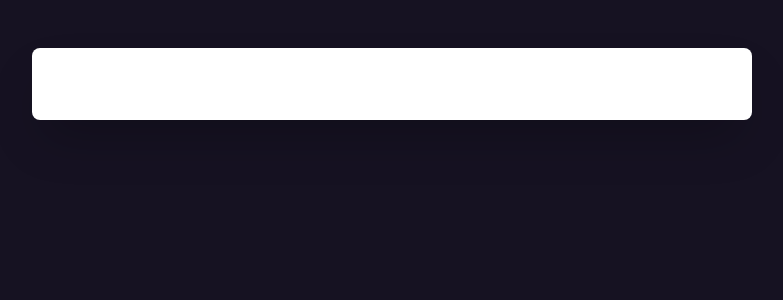
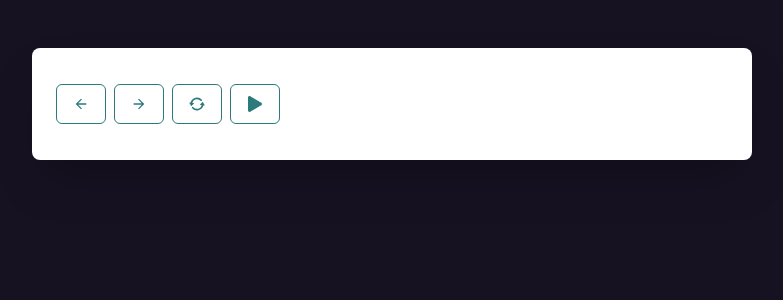
Before and after one commit to CafeinoDev/subtitube, a React (Create React App) app: page / in a window 1280 px wide. Shown: the top 300 px of the page, without its empty margins (248-1031 px from the left). Built offline with nearby package versions, Linux system fonts and the light colour scheme.

Commit message:
Added buttons
Added buttons play, prev card, next card and repeat card

```diff
--- a/package.json
+++ b/package.json
@@ -3,6 +3,7 @@
   "version": "0.1.0",
   "private": false,
   "dependencies": {
+    "@chakra-ui/icons": "^2.0.17",
     "@chakra-ui/react": "^2.4.9",
     "@emotion/react": "^11.10.5",
     "@emotion/styled": "^11.10.5",
@@ -12,6 +13,7 @@
     "framer-motion": "^9.0.2",
     "react": "^18.2.0",
     "react-dom": "^18.2.0",
+    "react-icons": "^4.7.1",
     "react-scripts": "5.0.1",
     "web-vitals": "^2.1.4"
   },
--- a/src/components/SubtitleCards.jsx
+++ b/src/components/SubtitleCards.jsx
@@ -1,5 +1,5 @@
 import React from 'react'
-import { Box, Card, CardBody, Text, Skeleton, SkeletonText } from '@chakra-ui/react'
+import { Box, Card, CardBody, Text, SkeletonText } from '@chakra-ui/react'
 
 export const SubtitleCards = ({ subtitles = [], currentSubtitle = -1 }) => {
   return (
--- a/src/components/VideoCard.jsx
+++ b/src/components/VideoCard.jsx
@@ -2,17 +2,9 @@ import {
     Box,
     Center,
     useColorModeValue,
-    Heading,
-    Text,
-    Stack,
-    Image,
   } from '@chakra-ui/react';
 import YoutubeEmbed from './YoutubeEmbed';
 import { list } from '../data/videolist';
-
-
-  const IMAGE =
-    'https://images.unsplash.com/photo-1518051870910-a46e30d9db16?ixlib=rb-1.2.1&ixid=MXwxMjA3fDB8MHxwaG90by1wYWdlfHx8fGVufDB8fHw%3D&auto=format&fit=crop&w=1350&q=80';
 
   const VideoCard = () => {
     return (
--- a/src/components/YoutubeEmbed.jsx
+++ b/src/components/YoutubeEmbed.jsx
@@ -1,9 +1,12 @@
 import React, { useEffect } from 'react';
 import PropTypes from "prop-types";
-import { Box, Center } from '@chakra-ui/react';
+import { Box, Button, Center, HStack, Icon } from '@chakra-ui/react';
+import { ArrowBackIcon, ArrowForwardIcon, RepeatIcon, TriangleDownIcon } from '@chakra-ui/icons';
+import { FaPlay, FaPause } from 'react-icons/fa'
 import { SubtitleCards } from './SubtitleCards';
 import { useYoutube } from '../hooks/useYoutube';
 import '../styles/app.css'
+
 
 const YoutubeEmbed = ({ video, width = 640, height = 360 }) => {
   const {
@@ -11,8 +14,13 @@ const YoutubeEmbed = ({ video, width = 640, height = 360 }) => {
       intervalId,
       player,
       playerLoaded,
+      repeat,
+      actualSubtitle,
+      playerState,
       handleChange
-  } = useYoutube();
+  } = useYoutube(null);
+
+
 
   useEffect(() => {
     const tag = document.createElement('script');
@@ -42,7 +50,7 @@ const YoutubeEmbed = ({ video, width = 640, height = 360 }) => {
     if (player && playerLoaded) {
       handleChange('intervalId', setInterval(() => {
         if (player.getPlayerState() === window.YT.PlayerState.PLAYING) {
-          onPlayerStateChange({ target: player });
+          onPlayerStateChange({ target: player, currentSubtitleIndex });
         }
       }, 100));
 
@@ -52,39 +60,85 @@ const YoutubeEmbed = ({ video, width = 640, height = 360 }) => {
 
 
 
+  useEffect( ()  => {
+    if(repeat && actualSubtitle >= 0 && (actualSubtitle !== currentSubtitleIndex)){
+      handleSeekTo(video.subtitles[actualSubtitle].start);
+      return;
+    }
+
+    handleChange('actualSubtitle', currentSubtitleIndex);
+  }, [currentSubtitleIndex]);
+
 
   const onPlayerReady = (event) => {
     handleChange('playerLoaded', true);
     event.target.playVideo();
+    event.target.seekTo(14);
   }
 
   const onPlayerStateChange = (event) => {
     const { target, data } = event;
-    // Data: -1 Cargado sin iniciar, 0 Terminado, 2 Paused, 1 Playing
-
-    // if(data && (data != 1 && data != 2 )){
-    //   return;
-    // }
 
     const currentTime = target.getCurrentTime();
-    const nextSubtitleIndex = video.subtitles.findIndex(subtitle => subtitle.start <= currentTime && subtitle.end > currentTime) ?? -1;
-    handleChange('lastSubtitle', currentSubtitleIndex + 1);
+    const nextSubtitleIndex = video.subtitles.findIndex(subtitle => subtitle.start <= currentTime && subtitle.end > currentTime);
+
     handleChange('currentSubtitleIndex', nextSubtitleIndex);
   }
 
+  const handleNextPrevButtons = (opt) => {
+    let currentSubtitleIndex = actualSubtitle + opt;
+
+
+    if(actualSubtitle == -1){
+      const currentTime = player.getCurrentTime();
+      if (opt === 1) {
+        currentSubtitleIndex = video.subtitles.findIndex(subtitle => subtitle.start >= currentTime);
+      } else {
+        currentSubtitleIndex = video.subtitles.findIndex((subtitle, index, subtitles) => subtitle.start <= currentTime && subtitles[index + 1]?.start > currentTime);
+      }
+    }
+
+    if(video.subtitles.length <= currentSubtitleIndex || currentSubtitleIndex < 0){
+      return;
+    }
+
+    handleChange('actualSubtitle', currentSubtitleIndex);
+    handleSeekTo(video.subtitles[currentSubtitleIndex].start);
+  }
+
   const handlePlay = () => {
-    (player.getPlayerState() != 1) ? player.playVideo() : player.pauseVideo();
+    if(player.getPlayerState() != 1) {
+      player.playVideo()
+      handleChange('playerState', true)
+    }else{
+      player.pauseVideo();
+      handleChange('playerState', false)
+    }
+  }
+
+  const handleSeekTo = (seconds) => {
+    player.seekTo(seconds);
   }
 
   return (
-    <Box>
+    <Box w='100%'>
       <Center onClick={ handlePlay } cursor='pointer'>
         <div style={{ pointerEvents: 'none' }}>
           <div id="video_player"></div>
         </div>
       </Center>
-      <Box mt={6}>
-        <SubtitleCards subtitles={ video.subtitles } currentSubtitle={ currentSubtitleIndex } />
+
+      <Box>
+        <HStack mt={3}>
+          <Button colorScheme='teal' variant='outline' onClick={ () => handleNextPrevButtons(-1) }><ArrowBackIcon /></Button>
+          <Button colorScheme='teal' variant='outline' onClick={ () => handleNextPrevButtons(1) }><ArrowForwardIcon /></Button>
+          <Button colorScheme='teal' onClick={ () => { handleChange('repeat') } } variant={ repeat ? 'solid' : 'outline' }><RepeatIcon /></Button>
+          <Button colorScheme='teal' variant='outline' onClick={ handlePlay }><Icon as={ playerState == 1 ? FaPause : FaPlay  } /></Button>
+        </HStack>
+
+        <Box mt={3} >
+          <SubtitleCards subtitles={ video.subtitles } currentSubtitle={ actualSubtitle } />
+        </Box>
       </Box>
     </Box>
   );
--- a/src/hooks/useYoutube.js
+++ b/src/hooks/useYoutube.js
@@ -5,24 +5,32 @@ export const useYoutube = () => {
     const [intervalId, setIntervalId] = useState(null);
     const [player, setPlayer] = useState(null);
     const [playerLoaded, setPlayerLoaded] = useState(false);
-    const [lastSubtitle, setLastSubtitle] = useState(-1);
+    const [actualSubtitle, setActualSubtitle] = useState(false);
+    const [repeat, setRepeat] = useState(false);
+    const [playerState, setPlayerState] = useState(false);
 
     const handleChange = (type, payload) => {
         switch(type){
             case 'currentSubtitleIndex':
-                setCurrentSubtitleIndex(payload)
+                setCurrentSubtitleIndex(payload);
             break;
             case 'intervalId':
-                setIntervalId(payload)
+                setIntervalId(payload);
             break;
             case 'player':
-                setPlayer(payload)
+                setPlayer(payload);
             break;
             case 'playerLoaded':
-                setPlayerLoaded(payload)
+                setPlayerLoaded(payload);
             break;
-            case 'lastSubtitle':
-                setLastSubtitle(payload)
+            case 'actualSubtitle':
+                setActualSubtitle(payload);
+            break;
+            case 'repeat':
+                setRepeat( prev => !prev );
+            break;
+            case 'playerState':
+                setPlayerState( payload );
             break;
         }
     }
@@ -31,7 +39,9 @@ export const useYoutube = () => {
         intervalId,
         player,
         playerLoaded,
-        lastSubtitle,
+        actualSubtitle,
+        repeat,
+        playerState,
         handleChange
     };
 }
```
Also changed, not shown: 1 other file (tests, documents, lock files or other folders).
